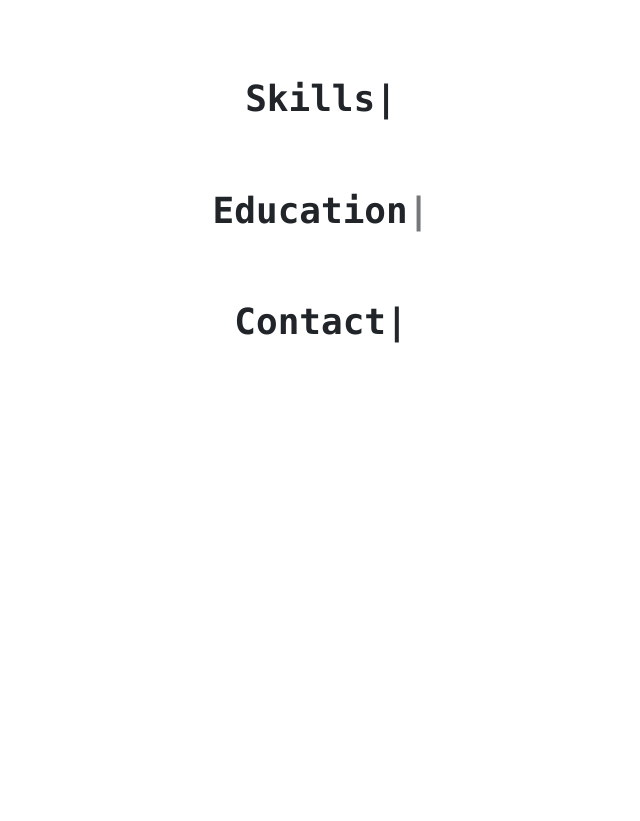
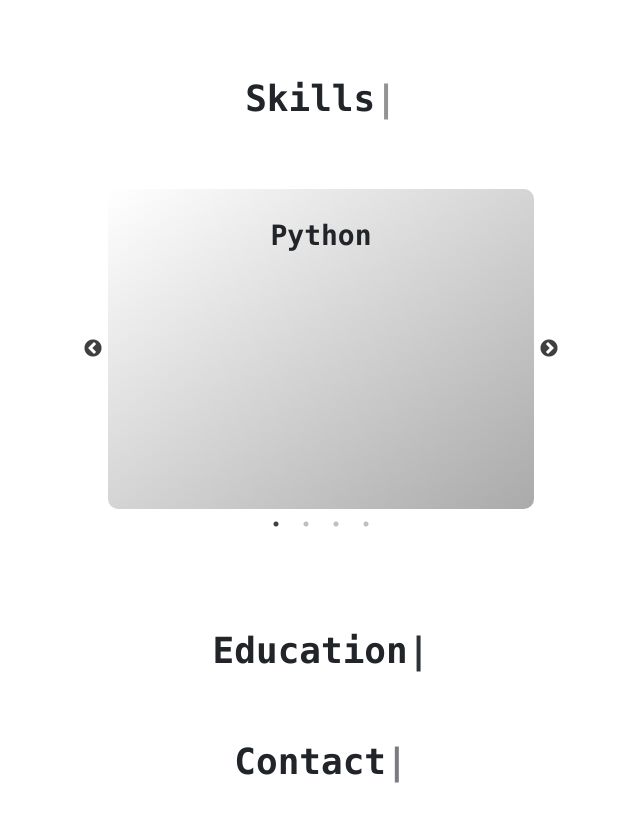
Before and after one commit to greeenfrog/my-app, a React (Create React App) app: page / in a window 1280 px wide. Shown: the part 923-1744 px from the top of the page, without its empty margins (319-959 px from the left). Before the commit the page ends 1334 px from the top, so only its background shows below. Built offline with nearby package versions, Linux system fonts and the light colour scheme.

Commit message:
Skills slider

```diff
--- a/src/App.css
+++ b/src/App.css
@@ -1,5 +1,21 @@
 .App {
   text-align: center;
+}
+
+.slick-prev:before,
+.slick-next:before {
+  color: black;
+}
+
+.slider {
+  margin: 60px
+}
+
+.slide {
+  border-radius: 10px;
+  background-image: linear-gradient(to bottom right, white, #aaa);
+  padding: 30px;
+  height: 320px;
 }
 
 #home {
--- a/src/App.js
+++ b/src/App.js
@@ -3,6 +3,7 @@ import Row from 'react-bootstrap/Row';
 import Col from 'react-bootstrap/Col';
 import Navigation from './Navigation';
 import TypedText from './TypedText';
+import SkillsSlider from './SkillsSlider';
 import './App.css';
 
 function App() {
@@ -25,7 +26,7 @@ function App() {
       <div id="about">
         <Container>
           <Row>
-            <Col xs={{ span: 10, offset: 1 }} md={{ span: 8, offset: 2}}>
+            <Col xs={{ span: 10, offset: 1 }} md={{ span: 8, offset: 2 }}>
               <h2><TypedText strings={["About"]} /></h2>
               <p>
                 I am a Computer Science student at the University of Auckland.<br />
@@ -41,6 +42,13 @@ function App() {
       </div>
       <div id="skills">
         <h2><TypedText strings={["Skills"]} /></h2>
+        <Container>
+          <Row>
+            <Col xs={{ span: 8, offset: 2 }} lg={{ span: 6, offset: 3 }}>
+              <SkillsSlider />
+            </Col>
+          </Row>
+        </Container>
       </div>
       <div id="education">
         <h2><TypedText strings={["Education"]} /></h2>
@@ -49,22 +57,6 @@ function App() {
         <h2><TypedText strings={["Contact"]} /></h2>
       </div>
     </div>
-    // <div className="App">
-    //   <header className="App-header">
-    //     <img src={logo} className="App-logo" alt="logo" />
-    //     <p>
-    //       Edit <code>src/App.js</code> and save to reload.
-    //     </p>
-    //     <a
-    //       className="App-link"
-    //       href="https://reactjs.org"
-    //       target="_blank"
-    //       rel="noopener noreferrer"
-    //     >
-    //       Learn React
-    //     </a>
-    //   </header>
-    // </div>
   );
 }
 
--- /dev/null
+++ b/src/SkillsSlider.js
@@ -0,0 +1,30 @@
+import { React, useState } from 'react';
+import Slider from 'react-slick';
+// python, html+css+js, java, kotlin+android
+
+function SkillsSlider() {
+  const settings = {
+    dots: true,
+    speed: 300,
+  };
+  return (
+    <div className="slider">
+      <Slider {...settings}>
+        <div className='slide'>
+          <h3>Python</h3>
+        </div>
+        <div className='slide'>
+          <h3>HTML + CSS + JavaScript</h3>
+        </div>
+        <div className='slide'>
+          <h3>Java</h3>
+        </div>
+        <div className='slide'>
+          <h3>Kotlin + Android</h3>
+        </div>
+      </Slider>
+    </div>
+  );
+}
+
+export default SkillsSlider;
--- a/src/index.css
+++ b/src/index.css
@@ -14,6 +14,10 @@ h2 {
   font-weight: bold;
 }
 
+h3 {
+  font-weight: bold;
+}
+
 p {
   text-align: left;
 }
--- a/src/index.js
+++ b/src/index.js
@@ -1,6 +1,8 @@
 import React from 'react';
 import ReactDOM from 'react-dom/client';
 import 'bootstrap/dist/css/bootstrap.min.css';
+import 'slick-carousel/slick/slick.css';
+import 'slick-carousel/slick/slick-theme.css';
 import './index.css';
 import App from './App';
 import reportWebVitals from './reportWebVitals';
```
